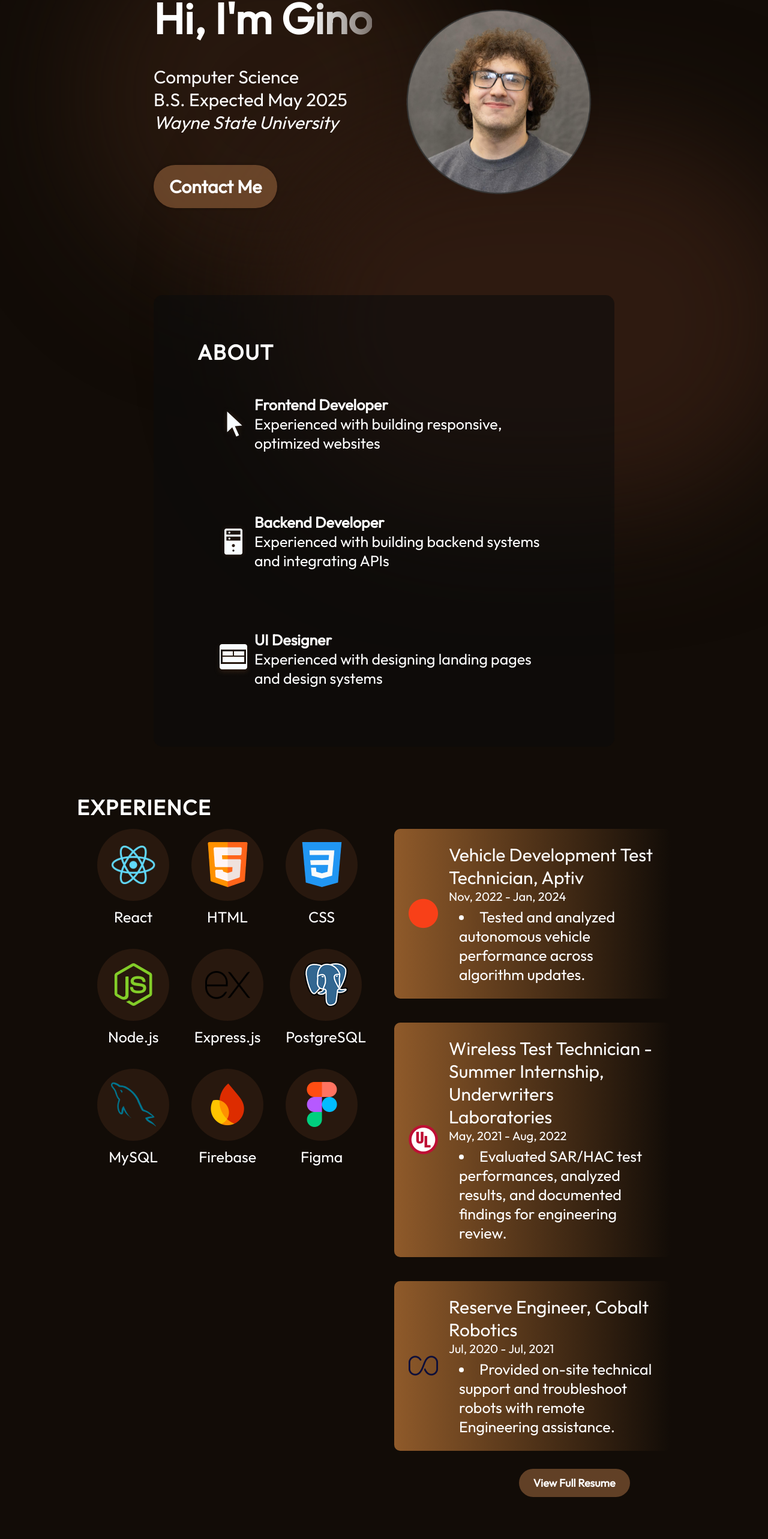
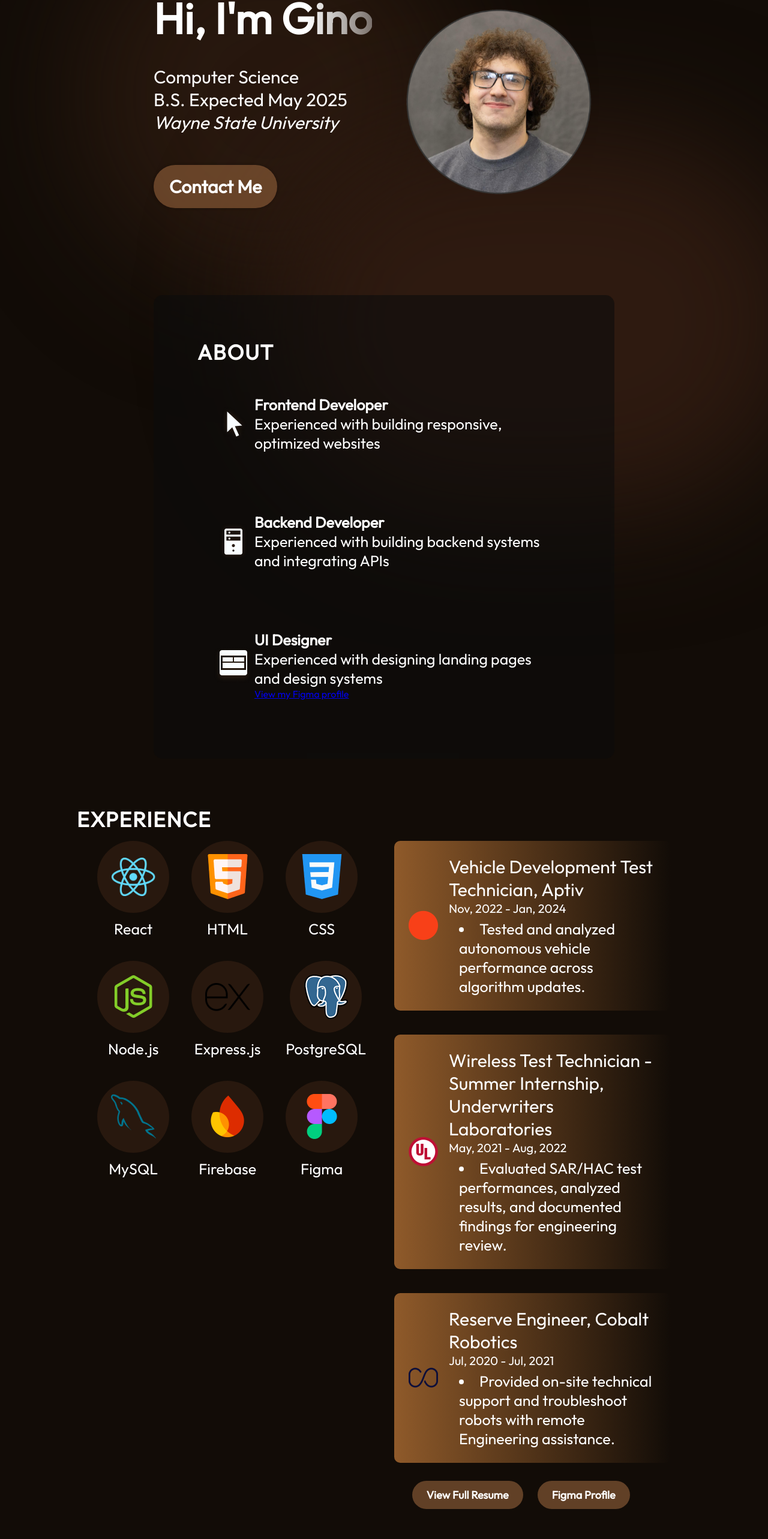
Before and after one commit to gino-reinke/portfolio, a React (Vite) app: page / in a window 1280 px wide. Shown: the part 179-2745 px from the top of the page at 60% size. Built offline with nearby package versions, Linux system fonts and the light colour scheme.

Commit message:
Added figma profile link

```diff
--- a/src/components/About/About.jsx
+++ b/src/components/About/About.jsx
@@ -27,6 +27,7 @@ export const About = () => {
                     <div className={styles.aboutItemText}>
                         <h3>UI Designer</h3>
                         <p>Experienced with designing landing pages and design systems</p>
+                        <a href="https://www.figma.com/@ginoreinke" target="_blank" rel="noopener noreferrer">View my Figma profile</a>
                     </div>
                 </li>
             </ul>
--- a/src/components/About/About.module.css
+++ b/src/components/About/About.module.css
@@ -23,6 +23,7 @@
     display: flex;
     flex-direction: row;
     align-items: center;
+    justify-content: center; /* Center items horizontally */
 }
 
 .aboutItems {
@@ -31,12 +32,16 @@
     flex-direction: column;
     gap: 50px;
     margin-top: 25px;
+    align-items: flex-start;
+    margin-left: auto;
+    margin-right: auto;
 }
 
 .aboutItem {
     display: flex;
     flex-direction: row;
     align-items: center;
+    justify-content: flex-start;
     border-radius: 20px;
     list-style: none;
     padding: 25px;
--- a/src/components/Experience/Experience.jsx
+++ b/src/components/Experience/Experience.jsx
@@ -49,6 +49,9 @@ export const Experience = () => {
           <a href="../../.././assets/experience/resume.pdf" download className={styles.resumeButton}>
             View Full Resume
           </a>
+          <a href="https://www.figma.com/@ginoreinke" className={styles.resumeButton}>
+            Figma Profile
+          </a>
         </div>
       </section>
     );
--- a/src/components/Experience/Experience.module.css
+++ b/src/components/Experience/Experience.module.css
@@ -116,6 +116,7 @@
   font-weight: bold;
   text-decoration: none;
   border-radius: 100px;
+  margin-left: 24px;
 }
 
 .resumeButton:hover {
@@ -140,4 +141,8 @@
     width: 100%;
     gap: 9px;
   }
+
+  .resumeButton {
+    margin-top: 8px;
+  }
 }
```
Also changed, not shown: 1 other file (tests, documents, lock files or other folders).
